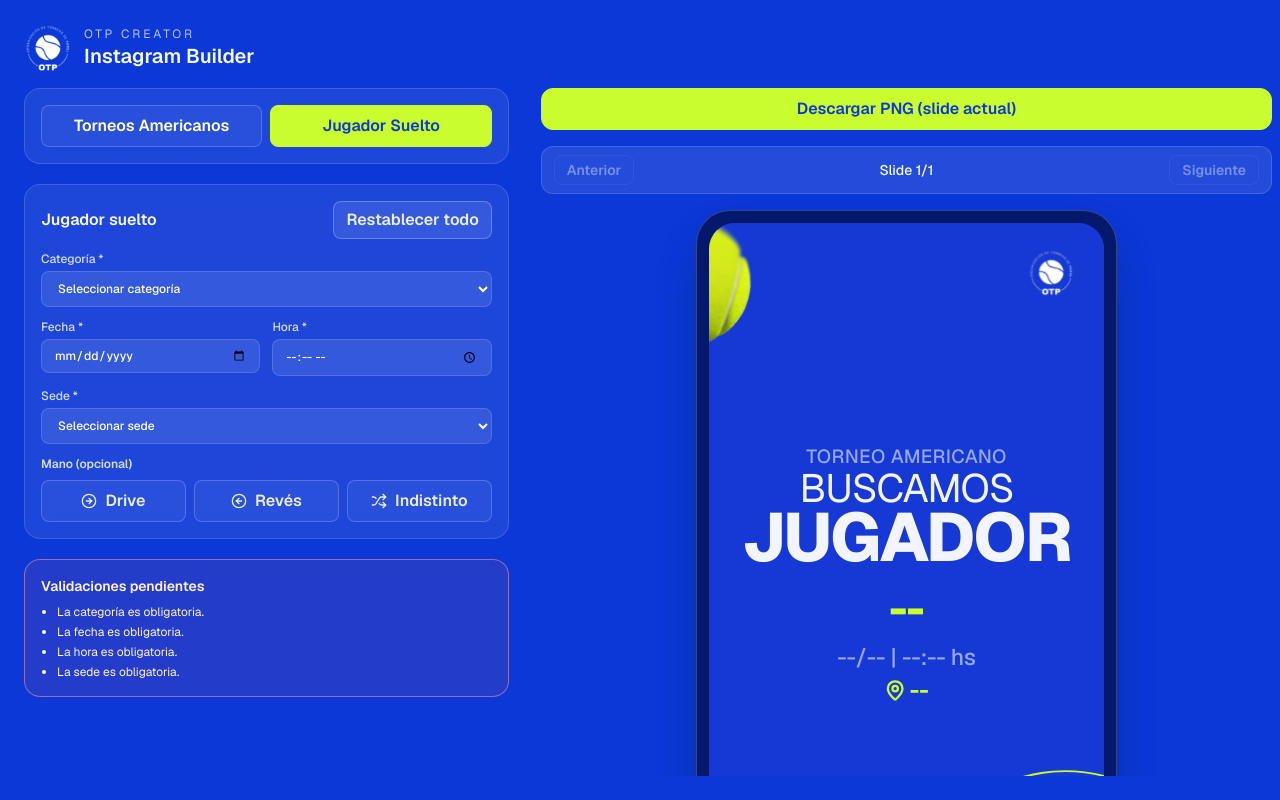
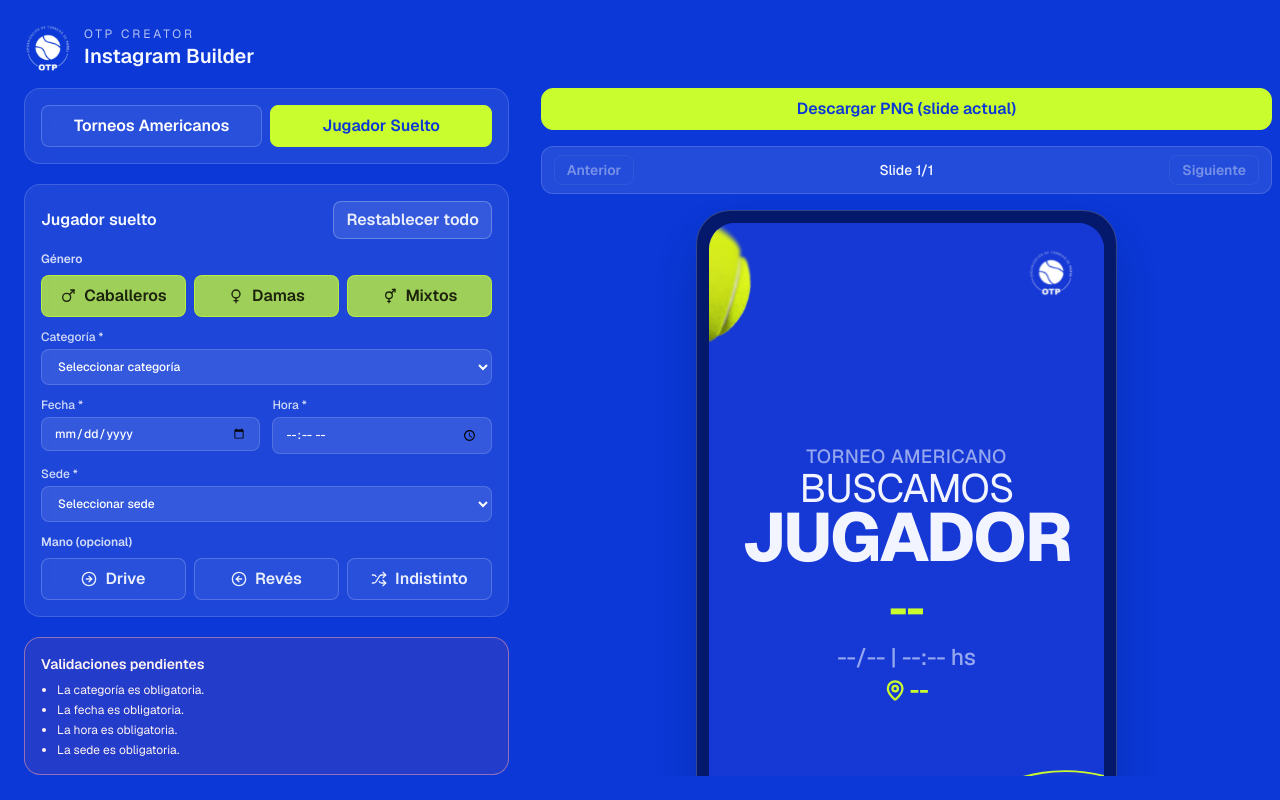
Before and after one commit to sumar21/OTP-Stories-Builder, a Next.js app: page / in a window 1280 px wide. Both pictures are taken after a click on the button "Jugador Suelto". Built offline with nearby package versions, Linux system fonts and the light colour scheme.

Commit message:
feat: agregar D3 y separar categorías por género

```diff
--- a/components/BuilderForm.tsx
+++ b/components/BuilderForm.tsx
@@ -6,7 +6,7 @@ import { Mars, Venus, VenusAndMars } from "lucide-react";
 import { nanoid } from "nanoid";
 import { DayEditor } from "@/components/DayEditor";
 import { SponsorsUploader } from "@/components/SponsorsUploader";
-import { CATEGORY_OPTIONS, getCategoryOptionsForGeneros, VENUE_OPTIONS } from "@/lib/tournamentOptions";
+import { CATEGORY_OPTIONS, getCategoryOptionGroupsForGeneros, getCategoryOptionsForGeneros, VENUE_OPTIONS } from "@/lib/tournamentOptions";
 import type { DayBlock, Gender, PostFormat, TournamentItem, TournamentPostData, ValidationError } from "@/lib/types";
 
 type BuilderFormProps = {
@@ -83,6 +83,7 @@ const normalizeTournamentCategories = (
 
 export function BuilderForm({ data, onChange, onReset, errors }: BuilderFormProps) {
   const categoryOptions = useMemo(() => getCategoryOptionsForGeneros(data.generos), [data.generos]);
+  const categoryOptionGroups = useMemo(() => getCategoryOptionGroupsForGeneros(data.generos), [data.generos]);
   const defaultCategory = categoryOptions[0] ?? CATEGORY_OPTIONS[0];
 
   const updateTopField = <K extends "fechaDesde" | "fechaHasta" | "format">(field: K, value: TournamentPostData[K]) => {
@@ -300,7 +301,7 @@ export function BuilderForm({ data, onChange, onReset, errors }: BuilderFormProp
               onMoveTournamentUp={(itemId) => moveTournament(day.id, itemId, "up")}
               onMoveTournamentDown={(itemId) => moveTournament(day.id, itemId, "down")}
               showStatus={data.format === "historia"}
-              categoryOptions={categoryOptions}
+              categoryOptionGroups={categoryOptionGroups}
             />
           ))}
         </div>
--- a/components/DayEditor.tsx
+++ b/components/DayEditor.tsx
@@ -1,5 +1,6 @@
 import type { DayBlock, TournamentItem } from "@/lib/types";
 import { TournamentRowEditor } from "@/components/TournamentRowEditor";
+import type { CategoryOptionGroup } from "@/lib/tournamentOptions";
 import { WEEKDAY_OPTIONS } from "@/lib/tournamentOptions";
 
 type DayEditorProps = {
@@ -7,7 +8,7 @@ type DayEditorProps = {
   dayIndex: number;
   totalDays: number;
   showStatus: boolean;
-  categoryOptions: string[];
+  categoryOptionGroups: CategoryOptionGroup[];
   onLabelChange: (value: string) => void;
   onRemoveDay: () => void;
   onAddTournament: () => void;
@@ -24,7 +25,7 @@ export function DayEditor({
   dayIndex,
   totalDays,
   showStatus,
-  categoryOptions,
+  categoryOptionGroups,
   onLabelChange,
   onRemoveDay,
   onAddTournament,
@@ -108,7 +109,7 @@ export function DayEditor({
               onMoveUp={() => onMoveTournamentUp(item.id)}
               onMoveDown={() => onMoveTournamentDown(item.id)}
               showStatus={showStatus}
-              categoryOptions={categoryOptions}
+              categoryOptionGroups={categoryOptionGroups}
             />
           ))}
         </div>
--- a/components/LoosePlayerBuilderForm.tsx
+++ b/components/LoosePlayerBuilderForm.tsx
@@ -1,9 +1,9 @@
 "use client";
 
 import type { LucideIcon } from "lucide-react";
-import { ArrowLeftCircle, ArrowRightCircle, Shuffle } from "lucide-react";
-import { CATEGORY_OPTIONS, VENUE_OPTIONS } from "@/lib/tournamentOptions";
-import type { Hand, LoosePlayerPost, ValidationError } from "@/lib/types";
+import { ArrowLeftCircle, ArrowRightCircle, Mars, Shuffle, Venus, VenusAndMars } from "lucide-react";
+import { CATEGORY_OPTIONS_BY_GENDER, VENUE_OPTIONS, getCategoryOptionGroupsForGeneros } from "@/lib/tournamentOptions";
+import type { Gender, Hand, LoosePlayerPost, ValidationError } from "@/lib/types";
 
 type LoosePlayerBuilderFormProps = {
   data: LoosePlayerPost;
@@ -17,10 +17,40 @@ const HAND_OPTIONS: { value: Hand; label: string; Icon: LucideIcon }[] = [
   { value: "REVES", label: "Revés", Icon: ArrowLeftCircle },
   { value: "INDISTINTO", label: "Indistinto", Icon: Shuffle },
 ];
+const GENERO_OPTIONS: { value: Gender; label: string; Icon: LucideIcon }[] = [
+  { value: "Masculino", label: "Caballeros", Icon: Mars },
+  { value: "Femenino", label: "Damas", Icon: Venus },
+  { value: "Mixto", label: "Mixtos", Icon: VenusAndMars },
+];
+
+const resolveGeneroFromCategory = (categoria: string): Gender | null => {
+  const normalizedCategory = categoria.trim();
+  if (!normalizedCategory) {
+    return null;
+  }
+
+  for (const genero of Object.keys(CATEGORY_OPTIONS_BY_GENDER) as Gender[]) {
+    if (CATEGORY_OPTIONS_BY_GENDER[genero].includes(normalizedCategory)) {
+      return genero;
+    }
+  }
+
+  return null;
+};
 
 export function LoosePlayerBuilderForm({ data, onChange, onReset, errors }: LoosePlayerBuilderFormProps) {
   const updateField = <K extends keyof LoosePlayerPost>(field: K, value: LoosePlayerPost[K]) => {
     onChange({ ...data, [field]: value });
+  };
+  const selectedGenero = resolveGeneroFromCategory(data.categoria);
+  const categoryOptionGroups = getCategoryOptionGroupsForGeneros(selectedGenero ? [selectedGenero] : []);
+
+  const selectGenero = (genero: Gender) => {
+    if (selectedGenero === genero) {
+      updateField("categoria", "");
+      return;
+    }
+    updateField("categoria", CATEGORY_OPTIONS_BY_GENDER[genero][0] ?? "");
   };
 
   return (
@@ -38,6 +68,31 @@ export function LoosePlayerBuilderForm({ data, onChange, onReset, errors }: Loos
         </div>
 
         <div className="mt-3 grid gap-3">
+          <fieldset className="m-0 min-w-0 border-0 bg-transparent p-0">
+            <legend className="px-0 text-xs font-semibold text-white/80">Género</legend>
+            <div className="mt-2 grid gap-2 sm:grid-cols-3">
+              {GENERO_OPTIONS.map(({ value, label, Icon }) => {
+                const isSelected = selectedGenero === value;
+                return (
+                  <button
+                    key={value}
+                    type="button"
+                    aria-pressed={isSelected}
+                    onClick={() => selectGenero(value)}
+                    className={`inline-flex items-center justify-center gap-2 rounded-lg border px-3 py-2 text-sm font-semibold transition ${
+                      isSelected
+                        ? "border-[var(--otp-lime)] bg-[var(--otp-lime)] text-[#0f1216] shadow-[0_0_0_1px_rgba(208,255,81,0.65)]"
+                        : "border-[var(--otp-lime)]/65 bg-[var(--otp-lime)]/75 text-[#1c220b] hover:bg-[var(--otp-lime)]/90"
+                    }`}
+                  >
+                    <Icon className="size-4" aria-hidden="true" />
+                    <span>{label}</span>
+                  </button>
+                );
+              })}
+            </div>
+          </fieldset>
+
           <label className="flex flex-col gap-1 text-xs font-medium text-white/80">
             Categoría *
             <select
@@ -49,10 +104,14 @@ export function LoosePlayerBuilderForm({ data, onChange, onReset, errors }: Loos
               <option value="" className="text-black">
                 Seleccionar categoría
               </option>
-              {CATEGORY_OPTIONS.map((categoria) => (
-                <option key={categoria} value={categoria} className="text-black">
-                  {categoria}
-                </option>
+              {categoryOptionGroups.map((group) => (
+                <optgroup key={group.genero} label={group.label} className="text-black">
+                  {group.options.map((categoria) => (
+                    <option key={categoria} value={categoria} className="text-black">
+                      {categoria}
+                    </option>
+                  ))}
+                </optgroup>
               ))}
             </select>
           </label>
--- a/components/TournamentRowEditor.tsx
+++ b/components/TournamentRowEditor.tsx
@@ -1,4 +1,5 @@
 import type { TournamentItem } from "@/lib/types";
+import type { CategoryOptionGroup } from "@/lib/tournamentOptions";
 import { VENUE_OPTIONS } from "@/lib/tournamentOptions";
 
 type TournamentRowEditorProps = {
@@ -6,7 +7,7 @@ type TournamentRowEditorProps = {
   itemIndex: number;
   totalItems: number;
   showStatus: boolean;
-  categoryOptions: string[];
+  categoryOptionGroups: CategoryOptionGroup[];
   onChange: (patch: Partial<TournamentItem>) => void;
   onRemove: () => void;
   onMoveUp: () => void;
@@ -18,7 +19,7 @@ export function TournamentRowEditor({
   itemIndex,
   totalItems,
   showStatus,
-  categoryOptions,
+  categoryOptionGroups,
   onChange,
   onRemove,
   onMoveUp,
@@ -34,10 +35,14 @@ export function TournamentRowEditor({
             onChange={(event) => onChange({ categoria: event.target.value })}
             className="rounded-lg border border-white/15 bg-white/10 px-3 py-2 text-sm text-white outline-none focus:border-[var(--otp-lime)]"
           >
-            {categoryOptions.map((categoria) => (
-              <option key={categoria} value={categoria} className="text-black">
-                {categoria}
-              </option>
+            {categoryOptionGroups.map((group) => (
+              <optgroup key={group.genero} label={group.label} className="text-black">
+                {group.options.map((categoria) => (
+                  <option key={categoria} value={categoria} className="text-black">
+                    {categoria}
+                  </option>
+                ))}
+              </optgroup>
             ))}
           </select>
         </label>
--- a/lib/tournamentOptions.ts
+++ b/lib/tournamentOptions.ts
@@ -1,31 +1,53 @@
 import type { Gender } from "@/lib/types";
 
 const CATEGORY_GROUP_ORDER: Gender[] = ["Masculino", "Femenino", "Mixto"];
+const CATEGORY_GROUP_LABELS: Record<Gender, string> = {
+  Masculino: "Caballeros",
+  Femenino: "Damas",
+  Mixto: "Mixtos",
+};
 
 export const CATEGORY_OPTIONS_BY_GENDER: Record<Gender, readonly string[]> = {
   Masculino: ["C3", "C3/C4", "C4", "C5", "C6", "C7", "C8", "C9"],
-  Femenino: ["D4", "D4/D5", "D6/D7/D8", "D8"],
+  Femenino: ["D3", "D4", "D4/D5", "D6/D7/D8", "D8"],
   Mixto: ["Suma 7", "Suma 8", "Suma 9", "Suma 10", "Suma 11", "Suma 12", "Suma 13", "Suma 14", "Suma 15", "Suma 16"],
 };
 
 export const CATEGORY_OPTIONS = CATEGORY_GROUP_ORDER.flatMap((genero) => CATEGORY_OPTIONS_BY_GENDER[genero]);
 
-export const getCategoryOptionsForGeneros = (generos: Gender[]): string[] => {
+export type CategoryOptionGroup = {
+  genero: Gender;
+  label: string;
+  options: string[];
+};
+
+const getOrderedGeneros = (generos: Gender[]): Gender[] => {
   if (generos.length === 0) {
-    return [...CATEGORY_OPTIONS];
+    return [...CATEGORY_GROUP_ORDER];
   }
 
   const selectedGeneros = new Set(generos);
+  return CATEGORY_GROUP_ORDER.filter((genero) => selectedGeneros.has(genero));
+};
+
+export const getCategoryOptionsForGeneros = (generos: Gender[]): string[] => {
+  const orderedGeneros = getOrderedGeneros(generos);
   const options: string[] = [];
 
-  for (const genero of CATEGORY_GROUP_ORDER) {
-    if (!selectedGeneros.has(genero)) {
-      continue;
-    }
+  for (const genero of orderedGeneros) {
     options.push(...CATEGORY_OPTIONS_BY_GENDER[genero]);
   }
 
   return options;
+};
+
+export const getCategoryOptionGroupsForGeneros = (generos: Gender[]): CategoryOptionGroup[] => {
+  const orderedGeneros = getOrderedGeneros(generos);
+  return orderedGeneros.map((genero) => ({
+    genero,
+    label: CATEGORY_GROUP_LABELS[genero],
+    options: [...CATEGORY_OPTIONS_BY_GENDER[genero]],
+  }));
 };
 
 export const VENUE_OPTIONS = [
```
Also changed, not shown: 1 other file (tests, documents, lock files or other folders).
